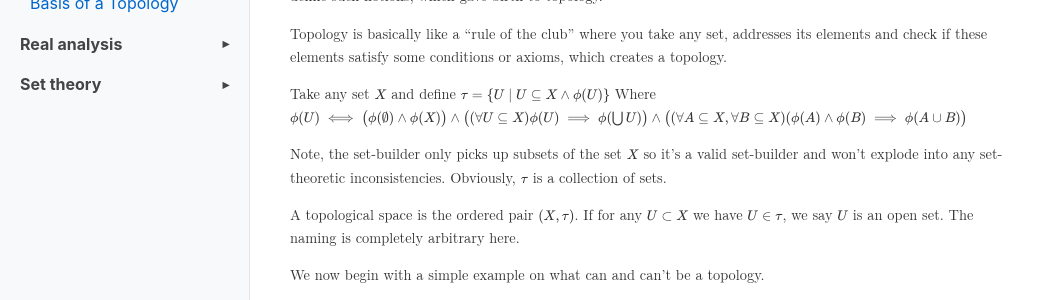
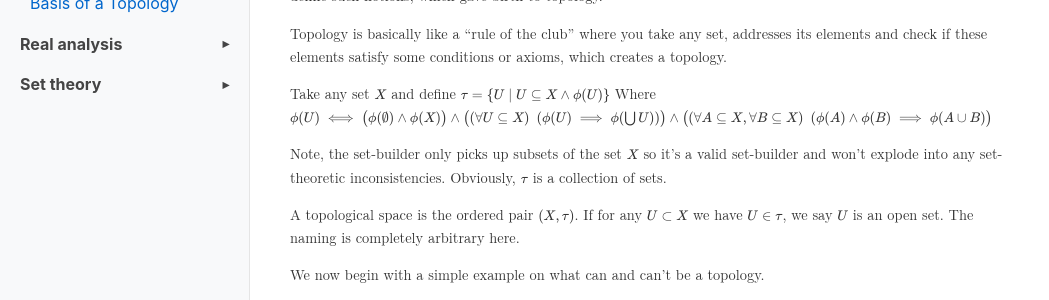
Before and after one commit to Nasif-Abdullah/Math, a Jekyll site: the page built from Point-Set Topology/Introduction.md, in a window 1280 px wide and 900 px high. Shown: the part 223-523 px from the top of the window, without its empty margins (0-1049 px from the left). Built offline with Jekyll 4.4.1, drawn with Linux system fonts in a browser that asks for light colours; some web fonts are replaced.

```diff
--- a/Point-Set Topology/Introduction.md
+++ b/Point-Set Topology/Introduction.md
@@ -9,7 +9,7 @@ Unfortunately there exist many branches of math where one doesn't get the privil
 
 Topology is basically like a "rule of the club" where you take any set, addresses its elements and check if these elements satisfy some conditions or axioms, which creates a topology.
 
-Take any set $$X$$ and define $$\tau = \{U \mid U \subseteq X \wedge \phi(U)\}$$ Where $$\phi(U) \iff \bigl(\phi(\emptyset) \wedge \phi(X) \bigr) \wedge \bigl((\forall U \subseteq X) \phi(U) \implies \phi(\bigcup U) \bigr) \wedge \bigl((\forall A \subseteq X, \forall B \subseteq X)(\phi(A) \wedge \phi(B) \implies \phi (A \cup B) \bigr)$$
+Take any set $$X$$ and define $$\tau = \{U \mid U \subseteq X \wedge \phi(U)\}$$ Where $$\phi(U) \iff \bigl(\phi(\emptyset) \wedge \phi(X) \bigr) \wedge \bigl((\forall U \subseteq X) \ \ (\phi(U) \implies \phi(\bigcup U)) \bigr) \wedge \bigl((\forall A \subseteq X, \forall B \subseteq X) \ \ (\phi(A) \wedge \phi(B) \implies \phi (A \cup B) \bigr)$$
 
 Note, the set-builder only picks up subsets of the set $$X$$ so it's a valid set-builder and won't explode into any set-theoretic inconsistencies. Obviously, $$\tau$$ is a collection of sets.
 
```
